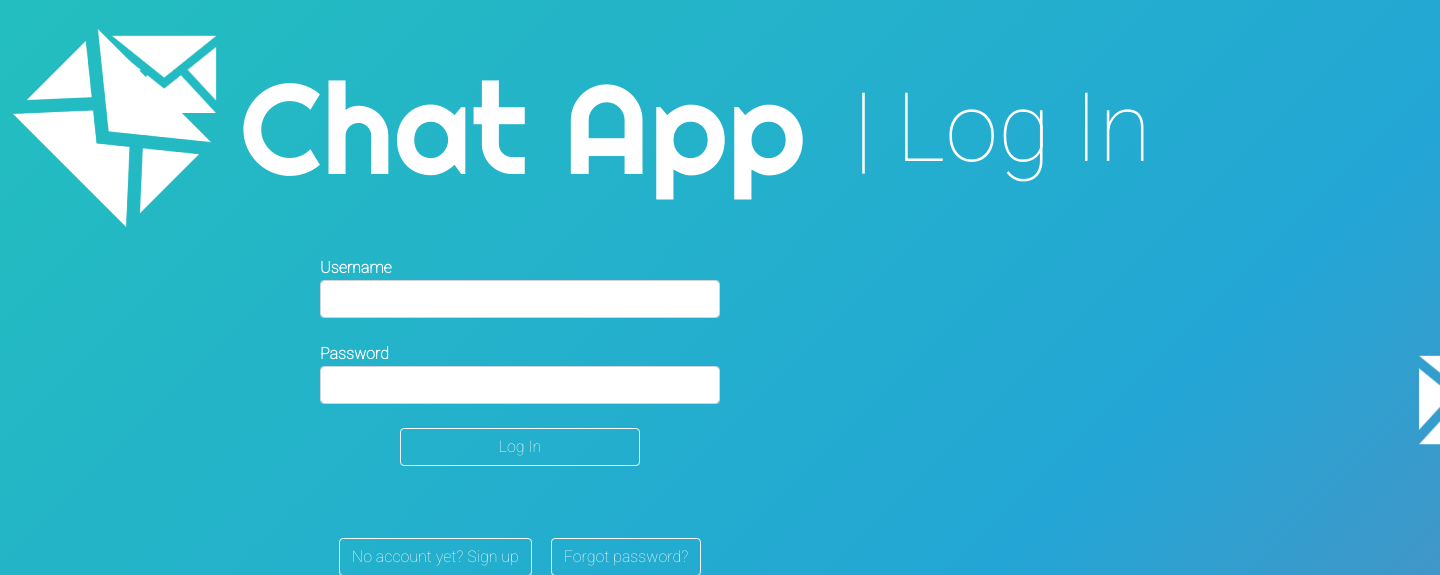
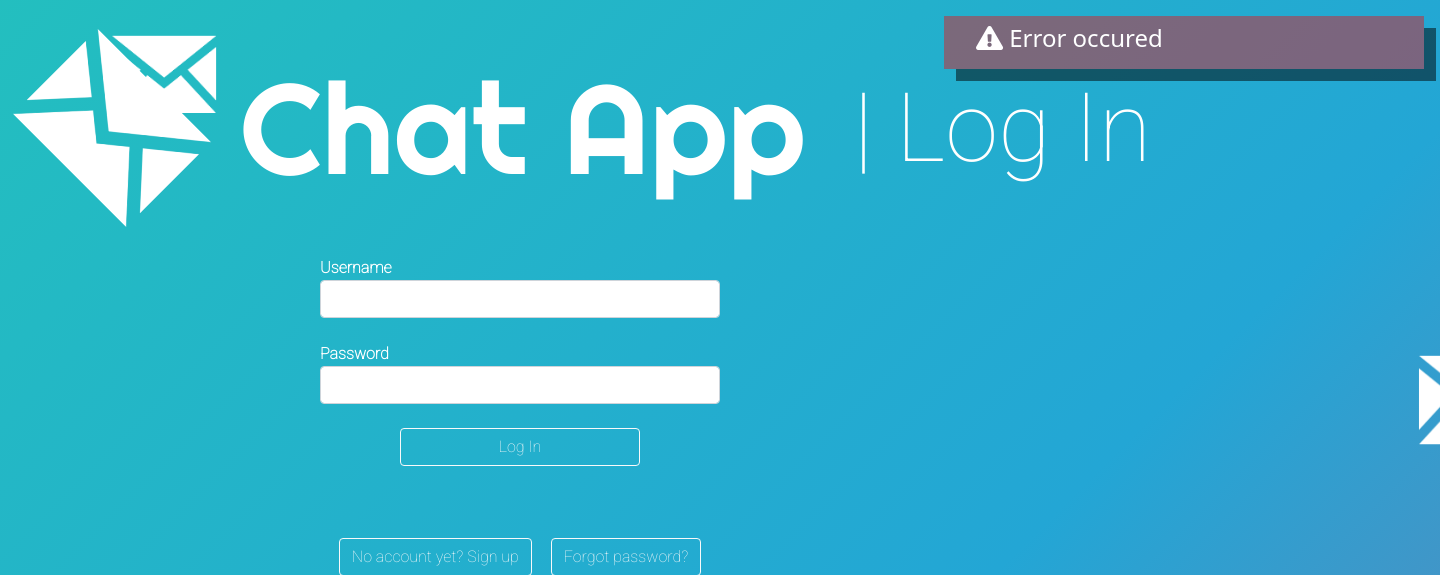
Before and after one commit to FMularski/django-chat-app, a Django app: page /login/ in a window 1440 px wide; the page is wider, and only the part inside the window is pictured. Shown: the top 575 px of that part. Run offline with Django 3.2, Linux system fonts and the light colour scheme; style sheets or scripts are compiled from the project's sources.

Commit message:
styled error popup

```diff
--- a/chat/static/chat/css/login_register.css
+++ b/chat/static/chat/css/login_register.css
@@ -84,6 +84,61 @@ main form div#form-links {
   -webkit-box-align: center;
       -ms-flex-align: center;
           align-items: center;
+}
+
+div#errors {
+  background: rgba(255, 0, 0, 0.4);
+  color: white;
+  padding: 0.5rem 2rem 0.5rem 2rem;
+  width: 30rem;
+  -webkit-transition: all 0.3s ease;
+  transition: all 0.3s ease;
+  position: absolute;
+  top: 1rem;
+  right: 1rem;
+  -webkit-box-shadow: rgba(0, 0, 0, 0.5) 0.75rem 0.75rem;
+          box-shadow: rgba(0, 0, 0, 0.5) 0.75rem 0.75rem;
+  -webkit-animation: error-dingle 0.3s ease;
+          animation: error-dingle 0.3s ease;
+}
+
+.flying-msg {
+  position: absolute;
+  height: 12vh;
+  cursor: pointer;
+  pointer-events: all;
+  -webkit-transition: all 1s ease;
+  transition: all 1s ease;
+  z-index: -1;
+}
+
+.flying-msg.msg-top {
+  top: 20vh;
+  -webkit-animation: flying-msg 3s ease-in-out alternate infinite;
+          animation: flying-msg 3s ease-in-out alternate infinite;
+}
+
+.flying-msg.msg-mid {
+  top: 50vh;
+  animation: flying-msg 5s alternate-reverse infinite;
+}
+
+.flying-msg.msg-bot {
+  top: 80vh;
+  -webkit-animation: flying-msg 4s ease-out alternate infinite;
+          animation: flying-msg 4s ease-out alternate infinite;
+}
+
+a#github-link {
+  position: absolute;
+  bottom: 4rem;
+  right: 4rem;
+  color: white;
+  text-decoration: none;
+}
+
+a#github-link i {
+  font-size: 3rem;
 }
 
 @-webkit-keyframes gradient {
@@ -233,6 +261,44 @@ main form div#form-links {
   }
 }
 
+@-webkit-keyframes error-dingle {
+  0% {
+    -webkit-transform: translateY(15px);
+            transform: translateY(15px);
+  }
+  33% {
+    -webkit-transform: translateY(0px);
+            transform: translateY(0px);
+  }
+  66% {
+    -webkit-transform: translateY(10px);
+            transform: translateY(10px);
+  }
+  100% {
+    -webkit-transform: translateY(0px);
+            transform: translateY(0px);
+  }
+}
+
+@keyframes error-dingle {
+  0% {
+    -webkit-transform: translateY(15px);
+            transform: translateY(15px);
+  }
+  33% {
+    -webkit-transform: translateY(0px);
+            transform: translateY(0px);
+  }
+  66% {
+    -webkit-transform: translateY(10px);
+            transform: translateY(10px);
+  }
+  100% {
+    -webkit-transform: translateY(0px);
+            transform: translateY(0px);
+  }
+}
+
 @media screen and (max-width: 1200px) {
   html {
     font-size: 70%;
--- a/chat/static/chat/css/login_register.scss
+++ b/chat/static/chat/css/login_register.scss
@@ -70,6 +70,61 @@ main {
     }
 }
 
+div#errors {
+    background: rgba(255, 0, 0, 0.4);
+    color: white;
+    padding: 0.5rem 2rem 0.5rem 2rem;
+    width: 30rem;
+    transition: all 0.3s ease;
+
+    position: absolute;
+    top: 1rem;
+    right: 1rem;
+
+    box-shadow: rgba(0, 0, 0, 0.5) .75rem .75rem;
+    animation: error-dingle 0.3s ease;
+
+}
+
+.flying-msg {
+    position: absolute;
+    height: 12vh;
+    cursor: pointer;
+    pointer-events: all;
+    transition: all 1s ease;
+    z-index: -1;
+
+    &.msg-top {
+      top: 20vh;
+      animation: flying-msg 3s ease-in-out alternate infinite;
+    }
+
+    &.msg-mid {
+      top: 50vh;
+      animation: flying-msg 5s alternate-reverse infinite;
+    }
+
+    &.msg-bot {
+      top: 80vh;
+      animation: flying-msg 4s ease-out alternate infinite;
+    }
+  }
+
+
+a#github-link {
+    position: absolute;
+    bottom: 4rem;
+    right: 4rem;
+    color: white;
+    text-decoration: none;
+
+    i {
+        font-size: 3rem;
+    }
+}
+
+// KEYFRAMES
+
 @keyframes gradient {
 	0% {
 		background-position: 0% 50%;
--- a/chat/templates/chat/login.html
+++ b/chat/templates/chat/login.html
@@ -11,23 +11,6 @@
 {% block main %}
     <form action="" method="POST">
         {% csrf_token %}
-
-
-        <div id="errors">
-
-            <b style="color: red;">{{form.errors}}</b>
-
-            {% for field in form %}
-                {% if field.errors %}
-                    <b style="color: red;">[{{field.label}}]</b>
-                    <ul style="color: red;">
-                        {% for error in field.errors %}
-                            <li>{{error}}</li>
-                        {% endfor %}
-                    </ul>
-                {% endif %}
-            {% endfor %}
-        </div>
 
         <label>{{form.username.label}}</label>
         {{form.username}}
--- a/chat/templates/chat/login_register_base.html
+++ b/chat/templates/chat/login_register_base.html
@@ -17,6 +17,11 @@
     <title>Chat App{% block title %}{% endblock %}</title>
   </head>
   <body>
+    <div id="errors">
+        <h4><i class="fas fa-exclamation-triangle"></i> Error occured</h4>
+        <b>{{form.errors}}</b>
+    </div>
+
     <header>
         <img src="{% static '/chat/img/message.png' %}" alt="">
         <span>Chat App</span><span id="title2">{% block title2 %}{% endblock %}</span>
```
Also changed, not shown: other parts of chat/static/chat/css/login_register.css (+0 -39 lines), other parts of chat/static/chat/css/login_register.scss (+18 -35 lines), 1 other file.
